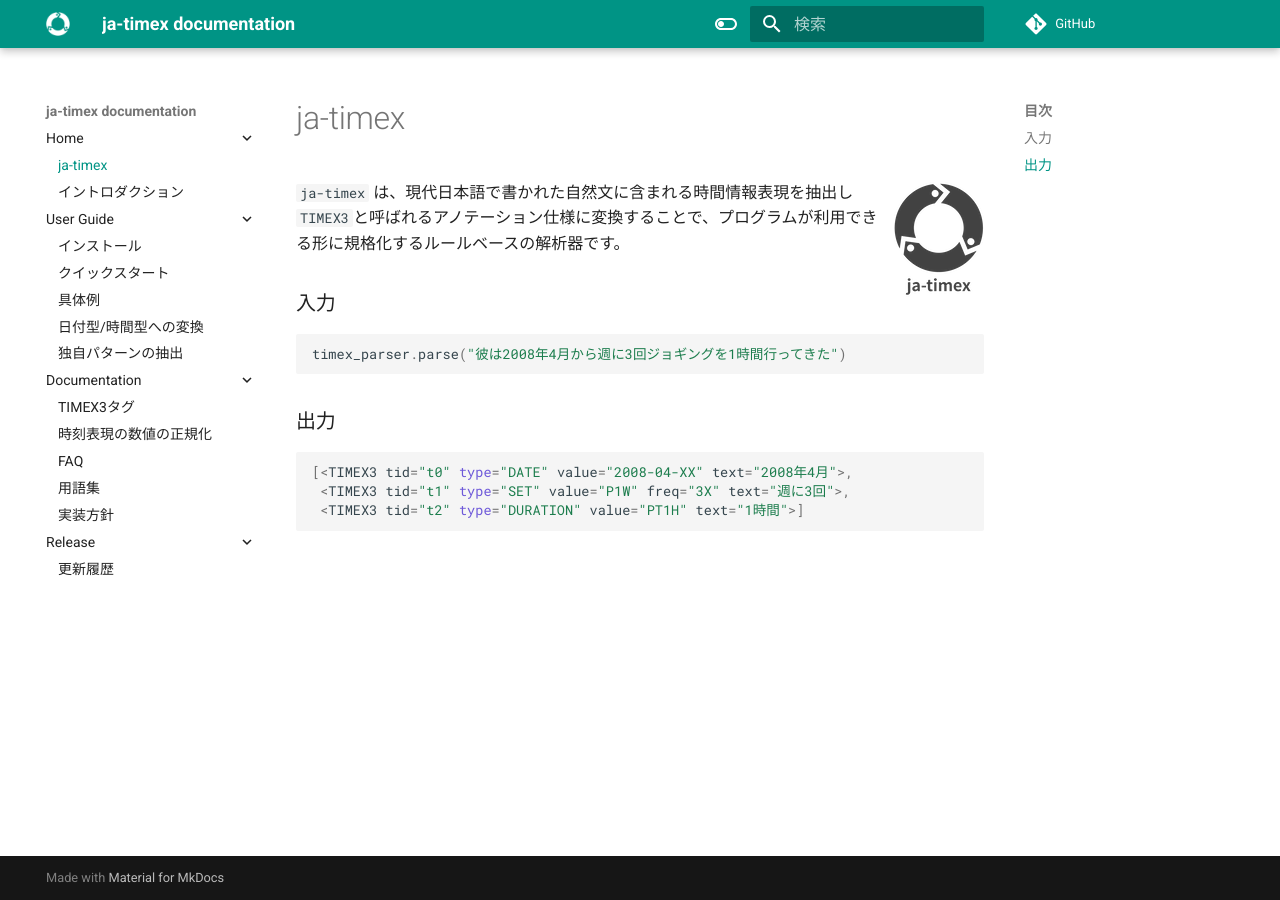
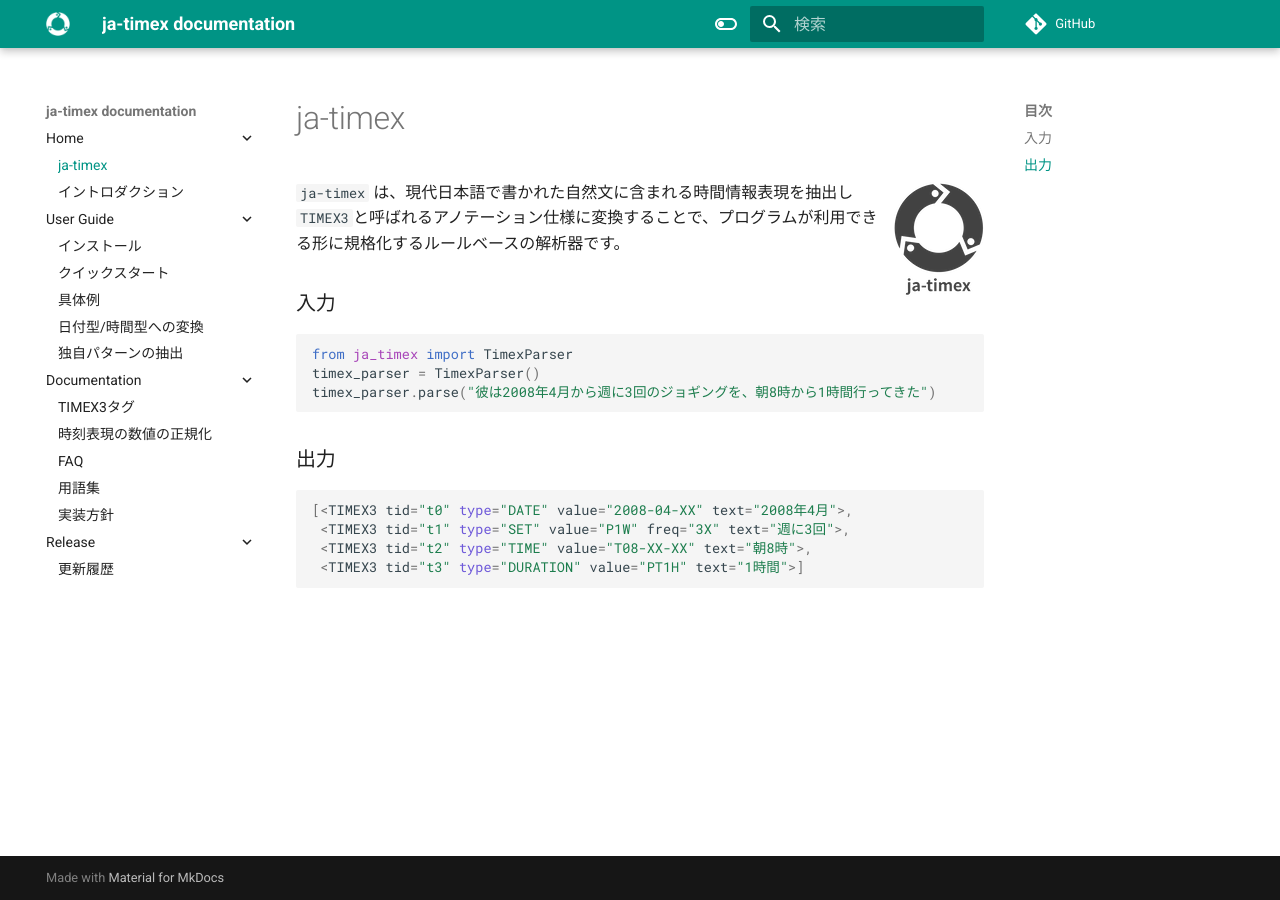
Before and after one commit to yagays/ja-timex, an MkDocs documentation site: the page built from docs/docs/index.md, in a window 1280 px wide. Built offline with MkDocs 1.6.1 and Material for MkDocs 9.7.7, drawn with Linux system fonts in a browser that asks for light colours; comment, search, counter and statistics services are not loaded.

Commit message:
update docs

````diff
--- a/docs/docs/index.md
+++ b/docs/docs/index.md
@@ -7,7 +7,9 @@
 ### 入力
 
 ```python
-timex_parser.parse("彼は2008年4月から週に3回ジョギングを1時間行ってきた")
+from ja_timex import TimexParser
+timex_parser = TimexParser()
+timex_parser.parse("彼は2008年4月から週に3回のジョギングを、朝8時から1時間行ってきた")
 ```
 
 ### 出力
@@ -15,5 +17,6 @@
 ```python
 [<TIMEX3 tid="t0" type="DATE" value="2008-04-XX" text="2008年4月">,
  <TIMEX3 tid="t1" type="SET" value="P1W" freq="3X" text="週に3回">,
- <TIMEX3 tid="t2" type="DURATION" value="PT1H" text="1時間">]
+ <TIMEX3 tid="t2" type="TIME" value="T08-XX-XX" text="朝8時">,
+ <TIMEX3 tid="t3" type="DURATION" value="PT1H" text="1時間">]
 ```
````
